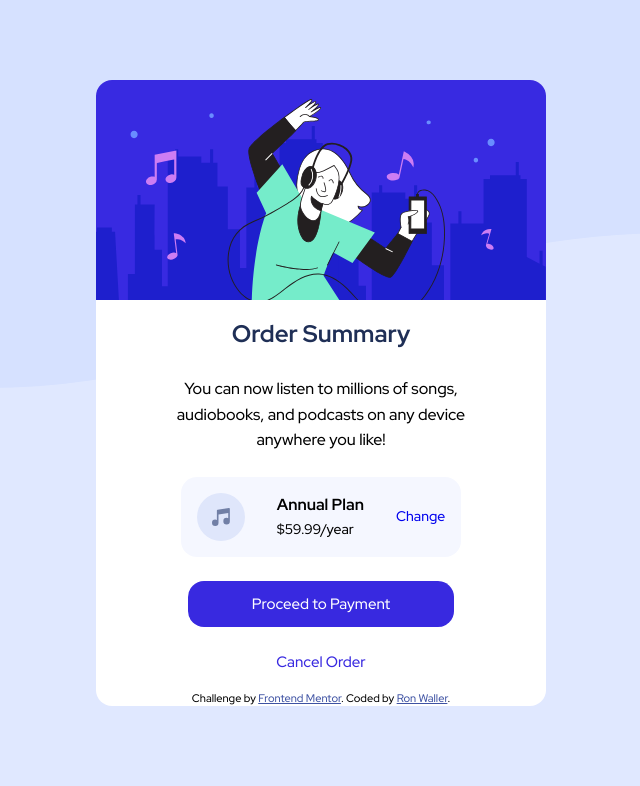
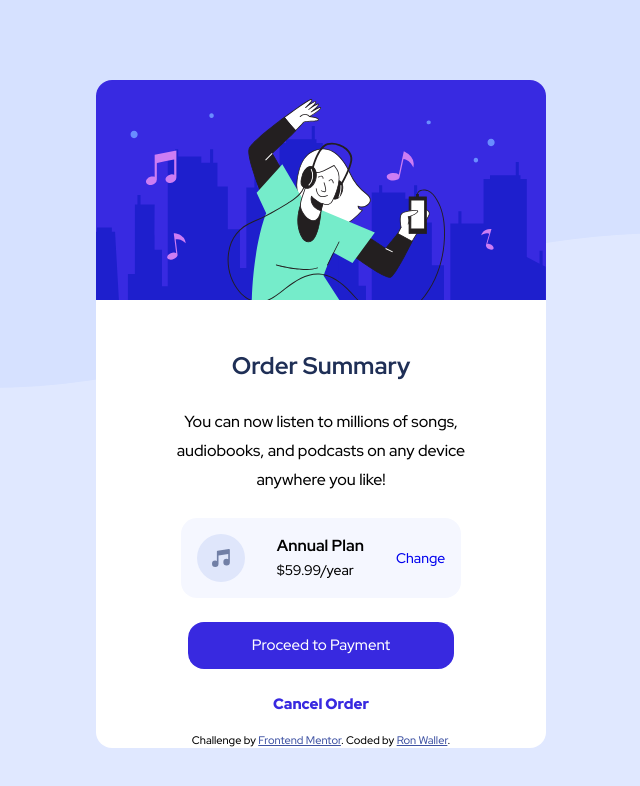
Before and after one commit to RonWaller/order_summary_component, a website built with Parcel: page src/index.html in a window 1280 px wide. Shown: the whole page, without its empty margins (319-959 px from the left). Built offline with nearby package versions, Linux system fonts and the light colour scheme.

Commit message:
added styling

```diff
--- a/src/index.html
+++ b/src/index.html
@@ -30,7 +30,7 @@
             </p>
             <div class="pricing">
               <img src="./images/icon-music.svg" alt="music" />
-              <div>
+              <div class="main-pricing">
                 <h4 class="plan">Annual Plan</h4>
                 <span class="cost">$59.99/year </span>
               </div>
--- a/src/scss/base/_base.scss
+++ b/src/scss/base/_base.scss
@@ -28,9 +28,11 @@ body {
 main {
   display: flex;
   flex-direction: column;
+  // justify-content: unset;
   align-items: center;
   gap: 1.5rem;
-  padding-inline: 3rem;
+  // padding-inline: 2rem;
+  width: 100%;
 }
 
 .hero img {
@@ -39,13 +41,14 @@ main {
 
 .title {
   color: $clr-secondary-darkblue;
-  // margin: 1.5rem 0;
+  margin-top: 2rem;
 }
 
 .summary {
-  padding-inline: 1.5rem;
-  line-height: 1.6;
+  padding-inline: 3rem;
+  line-height: 1.8;
   text-align: center;
+  align-self: center;
 }
 
 .pricing {
@@ -54,9 +57,9 @@ main {
   justify-content: space-around;
   align-items: center;
   background-color: $clr-secondary-paleblue;
-  // margin: 1rem 0;
   padding: 1rem 1rem;
   border-radius: 1rem;
+  align-self: auto;
 }
 
 .btn {
@@ -81,6 +84,7 @@ main {
 
 .cancel {
   font-size: 0.94rem;
+  font-weight: 900;
   text-decoration: none;
   color: $clr-primary-brightblue;
 }
```
